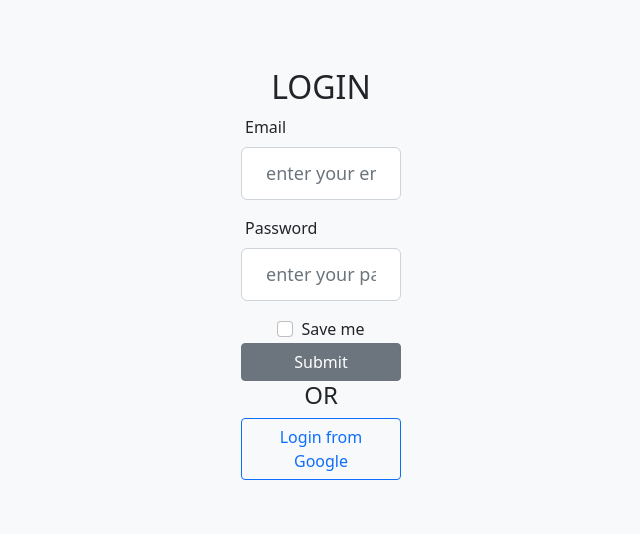
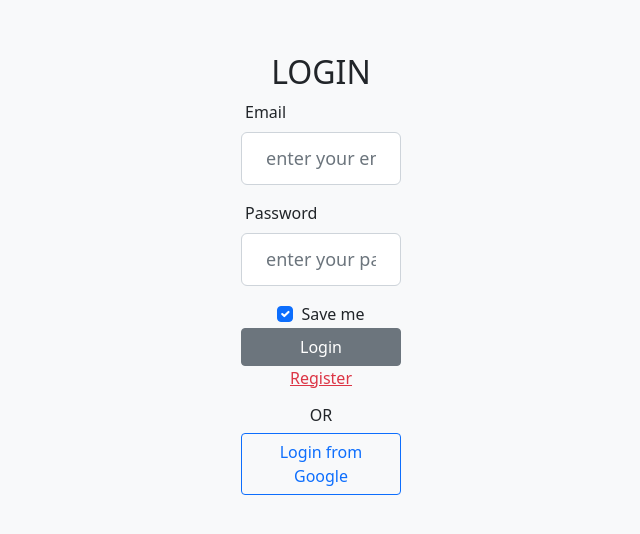
Before and after one commit to nikolaefpost/phone_book_ts, a React (Create React App) app: page /login in a window 1280 px wide. Shown: the part 174-708 px from the top of the page, without its empty margins (319-959 px from the left). Built offline with nearby package versions, Linux system fonts and the light colour scheme.

Commit message:
register

```diff
--- a/src/components/NavBar.tsx
+++ b/src/components/NavBar.tsx
@@ -88,7 +88,7 @@ const NavBar: React.FC = () => {
                         {storeUser.user.displayName}
                     </span>
 
-                        <img className="w-25 rounded"  src={storeUser.user.photoURL}/>
+                        <img className={styles.user_logo}  src={storeUser.user.photoURL}/>
 
                 </div>
             </Collapse>
--- a/src/components/components.module.css
+++ b/src/components/components.module.css
@@ -1,3 +1,4 @@
+
 .add_contact {
   position: absolute;
   top: 100px;
@@ -8,4 +9,7 @@
   color: #eeeeee;
 }
 
-/*# sourceMappingURL=components.module.css.map */
+.user_logo{
+  border-radius: 50%;
+  width: 24px;
+}
--- /dev/null
+++ b/src/hooks/index.ts
@@ -0,0 +1,5 @@
+import { useActions } from "./useActions";
+import {useInput} from "./useInput";
+import { useTypedSelector } from "./useTypedSelector";
+
+export {useInput, useActions, useTypedSelector}
--- /dev/null
+++ b/src/hooks/useInput.ts
@@ -0,0 +1,14 @@
+import React, { useState } from "react";
+
+export function useInput(initialValue: number | string) {
+    const [value, setValue] = useState<number | string>(initialValue);
+
+    const onChange = (e: React.ChangeEvent<HTMLInputElement>) => {
+        setValue(e.target.value);
+    };
+
+    return {
+        value,
+        onChange,
+    };
+}
--- a/src/pages/Login.tsx
+++ b/src/pages/Login.tsx
@@ -1,40 +1,64 @@
-import React, {FC, useContext} from 'react';
+import React, {FC, useContext, useState} from 'react';
 import {Button, Form, FormGroup, Label, Input, FormText, Container} from 'reactstrap';
 // import {Context} from '..';
 import firebase from "firebase/compat/app";
 import {useDispatch} from "react-redux";
 import styles from './page.module.scss'
 import {fetchUser} from "../store/action_creators/user";
+import {useInput} from "../hooks";
 
 const Login: FC = () => {
+
+    const name = useInput("");
+    const email = useInput("");
+    const password = useInput("");
+    const [saveMe, setSaveMe] = useState(true)
+
+    const [isRegister, setIsRegister] = useState(false)
     const dispatch = useDispatch()
 
     const onLogin = async () => {
         dispatch(fetchUser())
     }
 
+    const handleSubmit = (event: React.FormEvent<HTMLFormElement>) => {
+        event.preventDefault();
+        console.log({ name: name?.value, email: email.value, password: password.value, photoURL: null, isGoogle: false });
+    };
+
     return (
         <Container>
             <div className={styles.wrapper}>
-                <h2>LOGIN</h2>
-                <Form>
+                <h2>{isRegister ? "REGISTRATION" : "LOGIN"}</h2>
+                <Form onSubmit={handleSubmit}>
+                    {!!isRegister && <FormGroup className='text-start'>
+                        <Label for="name" className='ms-1'>Full name</Label>
+                        <Input type="text" {...name} name="name" id="name" placeholder="enter your full name"/>
+                    </FormGroup>}
+
                     <FormGroup className='text-start'>
-                        <Label for="exampleEmail" className='ms-1'>Email</Label>
-                        <Input type="email" name="email" id="email" placeholder="enter your email"/>
+                        <Label for="email" className='ms-1'>Email</Label>
+                        <Input type="email" {...email} name="email" id="email" placeholder="enter your email"/>
                     </FormGroup>
                     <FormGroup className='text-start'>
-                        <Label for="examplePassword" className='ms-1'>Password</Label>
-                        <Input type="password" name="password" id="password" placeholder="enter your password "/>
+                        <Label for="password" className='ms-1'>Password</Label>
+                        <Input type="password" {...password} name="password" id="password" placeholder="enter your password "/>
                     </FormGroup>
                     <FormGroup check>
                         <Label check>
-                            <Input type="checkbox"/>{' '}
+                            <Input type="checkbox" checked={saveMe} onChange={()=>setSaveMe((pre)=>!pre)}/>{' '}
                             Save me
                         </Label>
                     </FormGroup>
-                    <Button>Submit</Button>
+                    <Button>{isRegister ? "Register" : "Login"}</Button>
+
                 </Form>
-                <h4>OR</h4>
+                <span
+                    className='text-danger mb-2 text-decoration-underline'
+                    style={{cursor: "pointer"}}
+                    onClick={()=>setIsRegister((pre)=>!pre)}
+                >{isRegister ? "Login":"Register"}</span>
+                <h6 className='mt-2'>OR</h6>
                 <Button outline color="primary" onClick={onLogin}>Login from Google</Button>
             </div>
         </Container>
--- a/src/pages/page.module.scss
+++ b/src/pages/page.module.scss
@@ -15,7 +15,7 @@
   height: 100vh;
 }
 
-input[type=email], input[type=password], button{
+input[type=email], input[type=password], input[type=text], input[type=file] ,button{
   width: 20vh;
   font-size: 18px;
   padding: 12px 24px;
--- a/src/store/action_creators/user.ts
+++ b/src/store/action_creators/user.ts
@@ -12,7 +12,7 @@ export const fetchUser = () => {
             const provider = new firebase.auth.GoogleAuthProvider()
             const {user} = await auth_redux.signInWithPopup(provider)
             console.log(user)
-            if (user) dispatch({type: UserActionTypes.FETCH_USER_SUCCESS, payload: user.multiFactor })
+            user && dispatch({type: UserActionTypes.FETCH_USER_SUCCESS, payload: user.multiFactor })
         } catch (e){
             dispatch({
                 type: UserActionTypes.FETCH_USER_ERROR,
--- a/src/store/reduser/userReducer.ts
+++ b/src/store/reduser/userReducer.ts
@@ -1,4 +1,4 @@
-import {UserState, UserActionTypes, UserAction} from  '../../types/userTypes'
+import {UserState, UserActionTypes, UserAction, IUser} from '../../types/userTypes'
 
 const initialState: UserState = {
     user: null,
@@ -7,12 +7,23 @@ const initialState: UserState = {
 }
 
 
-export const UserReducer = (state = initialState, action: UserAction): UserState =>{
+export const UserReducer = (state = initialState, action: UserAction): UserState => {
     switch (action.type) {
         case UserActionTypes.FETCH_USER:
             return {loading: true, error: null, user: {}}
         case UserActionTypes.FETCH_USER_SUCCESS:
-            return {loading: false, error: null, user: action.payload.user}
+            const {displayName, email, photoURL} = action.payload.user
+            return {
+                loading: false,
+                error: null,
+                user: {
+                    displayName: displayName,
+                    email: email,
+                    photoURL: photoURL,
+                    password: '',
+                    isGoogle: true
+                }
+            }
         case UserActionTypes.FETCH_USER_ERROR:
             return {loading: true, error: action.payload, user: {}}
         case UserActionTypes.DELETE_USER:
--- a/src/types/userTypes.ts
+++ b/src/types/userTypes.ts
@@ -1,10 +1,10 @@
-// export interface IUser{
-//     id: number;
-//     name: string;
-//     username: string;
-//     phone: string| number;
-//     img?: string|null;
-// }
+export interface IUser{
+    name: string;
+    email: string;
+    password: string| number;
+    photoURL?: string|null;
+    isGoogle: boolean
+}
 
 export interface UserState {
     user: any
@@ -15,6 +15,7 @@ export interface UserState {
 export enum UserActionTypes {
     FETCH_USER = "FETCH_USER",
     FETCH_USER_SUCCESS = "FETCH_USER_SUCCESS",
+    INPUT_USER = "INPUT_USER",
     DELETE_USER = "DELETE_USER",
     FETCH_USER_ERROR = 'FETCH_USER_ERROR',
 }
@@ -25,6 +26,11 @@ export interface FetchUserAction {
 
 export interface FetchUserSuccessAction {
     type: UserActionTypes.FETCH_USER_SUCCESS;
+    payload: any;
+}
+
+export interface InputUserAction {
+    type: UserActionTypes.INPUT_USER;
     payload: any;
 }
 
```
